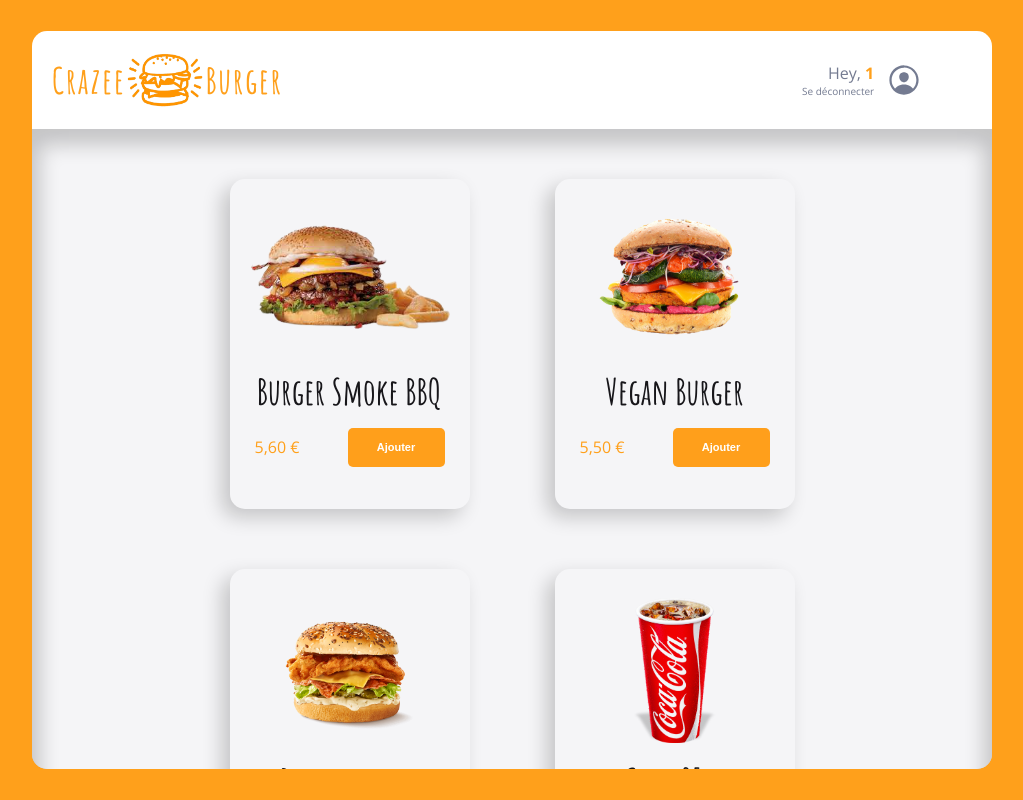
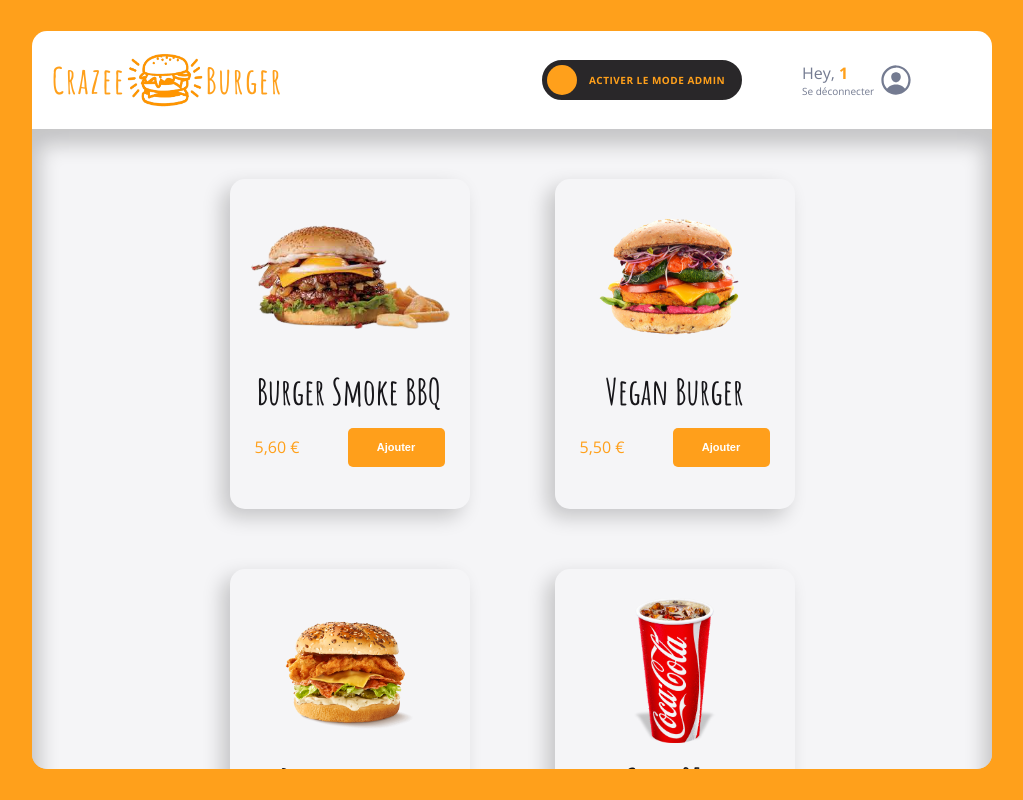
Before and after one commit to arthurveroch/crazee-burger, a React (Vite) app: page /order/1 in a window 1280 px wide. Shown: the whole page, without its empty margins (128-1151 px from the left). Built offline with nearby package versions, Linux system fonts and the light colour scheme.

Commit message:
✨ Ajoute du bouton admin et de sa logique

```diff
--- a/src/assets/reusable-ui/UserInfos.jsx
+++ b/src/assets/reusable-ui/UserInfos.jsx
@@ -2,7 +2,7 @@
 import styled from 'styled-components';
 import { reload } from '../../utils/Reload';
 
-export default function UserInfos({ icon, name, onClick }) {
+export default function UserInfos({ icon, name }) {
   return (
     <UserInfosStyled>
       <div className='user-infos'>
@@ -22,15 +22,13 @@
 }
 
 const UserInfosStyled = styled.div`
-  width: 120px;
+  min-width: 120px;
   display: flex;
-  justify-content: space-between;
   align-items: center;
   column-gap: 4px;
 
   .name {
     display: flex;
-    justify-content: flex-end;
     font-family: 'Open Sans', sans-serif;
   }
 
--- a/src/components/order-page/Navbar.jsx
+++ b/src/components/order-page/Navbar.jsx
@@ -1,8 +1,7 @@
 import styled from 'styled-components';
 import Logo from '../../assets/reusable-ui/Logo';
-import UserInfos from '../../assets/reusable-ui/UserInfos';
 import { reload } from '../../utils/Reload';
-import { IoPersonCircleOutline } from 'react-icons/io5';
+import NavbarRightSide from './NavbarRightSide';
 
 export default function Navbar({ name }) {
   return (
@@ -13,7 +12,7 @@
         src={'/images/login-page/burger-logo.png'}
         onClick={reload}
       />
-      <UserInfos icon={<IoPersonCircleOutline />} name={name} />
+      <NavbarRightSide name={name} />
     </NavbarStyled>
   );
 }
--- /dev/null
+++ b/src/components/order-page/NavbarRightSide.jsx
@@ -0,0 +1,68 @@
+import React, { useEffect, useState } from 'react';
+import 'react-toastify/dist/ReactToastify.css';
+import { theme } from '../../theme/index';
+import { ToastContainer, toast } from 'react-toastify';
+import styled from 'styled-components';
+import UserInfos from '../../assets/reusable-ui/UserInfos';
+import { IoPersonCircleOutline } from 'react-icons/io5';
+import ToggleButton from './ToggleButton';
+import { FaUserSecret } from 'react-icons/fa';
+
+export default function NavbarRightSide({ name }) {
+  const [isAdmin, setIsAdmin] = useState(false);
+
+  const notify = () => {
+    toast.info('Mode admin activé', {
+      icon: <FaUserSecret size={30} />,
+      theme: 'dark',
+      position: 'bottom-right',
+      autoClose: 5000,
+      hideProgressBar: false,
+      closeOnClick: true,
+      pauseOnHover: true,
+      draggable: true,
+      progress: undefined,
+    });
+  };
+
+  useEffect(() => {
+    if (isAdmin) {
+      notify();
+    }
+  }, [isAdmin]);
+
+  const handleToggle = () => {
+    setIsAdmin(!isAdmin);
+  };
+  return (
+    <NavbarRightSideStyled>
+      <ToggleButton isChecked={isAdmin} onToggle={handleToggle} />
+      <UserInfos icon={<IoPersonCircleOutline />} name={name} />
+      <ToastContainer className='toaster' bodyClassName='body-toast' />
+    </NavbarRightSideStyled>
+  );
+}
+
+const NavbarRightSideStyled = styled.div`
+  display: flex;
+  align-items: center;
+  justify-content: flex-end;
+  min-width: 430px;
+  .toaster {
+    max-width: 300px;
+  }
+
+  .Toastify__toast.Toastify__toast-theme--dark.Toastify__toast--info {
+    background: ${theme.colors.background_dark};
+  }
+
+  .body-toast {
+    .Toastify__toast-icon.Toastify--animate-icon.Toastify__zoom-enter {
+      margin-right: 20px;
+      margin-left: 5px;
+    }
+    div {
+      line-height: 1.3em;
+    }
+  }
+`;
--- /dev/null
+++ b/src/components/order-page/ToggleButton.jsx
@@ -0,0 +1,117 @@
+import React from 'react';
+import styled from 'styled-components';
+import { theme } from '../../theme';
+
+export default function ToggleButton({
+  isChecked,
+  onToggle,
+  labelIfChecked = 'Désactiver le mode admin',
+  labelIfUnchecked = 'Activer le mode admin',
+}) {
+  return (
+    <ToggleButtonStyled>
+      <input
+        type='checkbox'
+        className='toggle'
+        id='rounded'
+        checked={isChecked}
+        onChange={onToggle}
+      />
+      <label
+        htmlFor='rounded'
+        className='rounded'
+        data-checked={labelIfChecked}
+        data-unchecked={labelIfUnchecked}
+      ></label>
+    </ToggleButtonStyled>
+  );
+}
+
+const ToggleButtonStyled = styled.div`
+  display: flex;
+  margin-right: 60px;
+  font-family: 'Open Sans', sans-serif;
+  input[type='checkbox'] {
+    &.toggle {
+      display: none;
+    }
+
+    &.toggle + label {
+      display: inline-block;
+      height: 40px;
+      width: 200px;
+      position: relative;
+      font-size: ${theme.fonts.size.XXS};
+      letter-spacing: 0.5px;
+      border: 2px solid ${theme.colors.background_dark};
+      padding: 0;
+      margin: 0;
+      cursor: pointer;
+      box-sizing: border-box;
+      transition: all 500ms ease;
+    }
+
+    &.toggle + label:before {
+      content: '';
+      position: absolute;
+      top: 3px;
+      height: 30px;
+      width: 30px;
+      transition: all 500ms ease;
+      z-index: 3;
+    }
+
+    &.toggle + label:after {
+      width: 150px;
+      text-align: center;
+      z-index: 2;
+      text-transform: uppercase;
+      position: absolute;
+      top: 50%;
+      transform: translateY(-50%);
+      text-overflow: ellipsis;
+      overflow: hidden;
+    }
+
+    &.toggle + label.rounded {
+      border-radius: 30px;
+    }
+    &.toggle + label.rounded:before {
+      border-radius: 50%;
+    }
+
+    &.toggle:not(:checked) + label {
+      background-color: ${theme.colors.background_dark};
+    }
+
+    &.toggle:not(:checked) + label:after {
+      content: attr(data-unchecked);
+      right: 8px;
+      left: auto;
+      opacity: 1;
+      color: ${theme.colors.primary};
+      font-weight: ${theme.fonts.weights.bold};
+    }
+
+    &.toggle:not(:checked) + label:before {
+      left: 3px;
+      background-color: ${theme.colors.primary};
+    }
+    &.toggle:checked + label {
+      text-align: left;
+      border-color: ${theme.colors.primary};
+    }
+    &.toggle:checked + label:after {
+      content: attr(data-checked);
+      left: 9px;
+      right: auto;
+      opacity: 1;
+      color: ${theme.colors.dark};
+      letter-spacing: 0px;
+    }
+    &.toggle:checked + label:before {
+      left: 162px;
+      background-color: ${theme.colors.primary};
+    }
+  }
+`;
--- /dev/null
+++ b/src/theme/index.js
@@ -0,0 +1,70 @@
+const colors = {
+  dark: "#17161a",
+  incognito: "#333",
+  white: "#fff",
+  background_white: "#f5f5f7",
+  background_dark: "#292729",
+  primary: "#ffa01b",
+  green: "green",
+  success: "#60bd4f",
+  red: "#e25549",
+  redSecondary: "#c4151c",
+  blue: "#51a7e1",
+  greyLight: "#e4e5e9",
+  greyMedium: "#a7a8ad",
+  greySemiDark: "#93a2b1",
+  greyDark: "#6f737e",
+  greyBlue: "#747b91",
+  loginLine: "#f56a2c",
+}
+
+const spacing = {
+  xxs: "4px",
+  xs: "8px",
+  sm: "12px",
+  md: "20px",
+  lg: "32px",
+  xl: "52px",
+  xxl: "84px",
+}
+
+const fonts = {
+  size: {
+    XXXS: "8px",
+    XXS: "10px",
+    XS: "12px",
+    P0: "15px",
+    P1: "18px",
+    P2: "20px",
+    P3: "24px",
+    P4: "36px",
+    P5: "48px",
+    P6: "60px",
+  },
+  weights: {
+    light: 300,
+    regular: 400,
+    medium: 500,
+    semiBold: 600,
+    bold: 700,
+    heavy: 800,
+  },
+}
+const gridUnit = 8
+const borderRadius = {
+  subtle: 1,
+  round: "5px",
+  extraRound: "15px",
+  circle: "50%",
+}
+
+const shadows = {}
+
+export const theme = {
+  colors,
+  fonts,
+  gridUnit,
+  borderRadius,
+  shadows,
+  spacing,
+}
```
